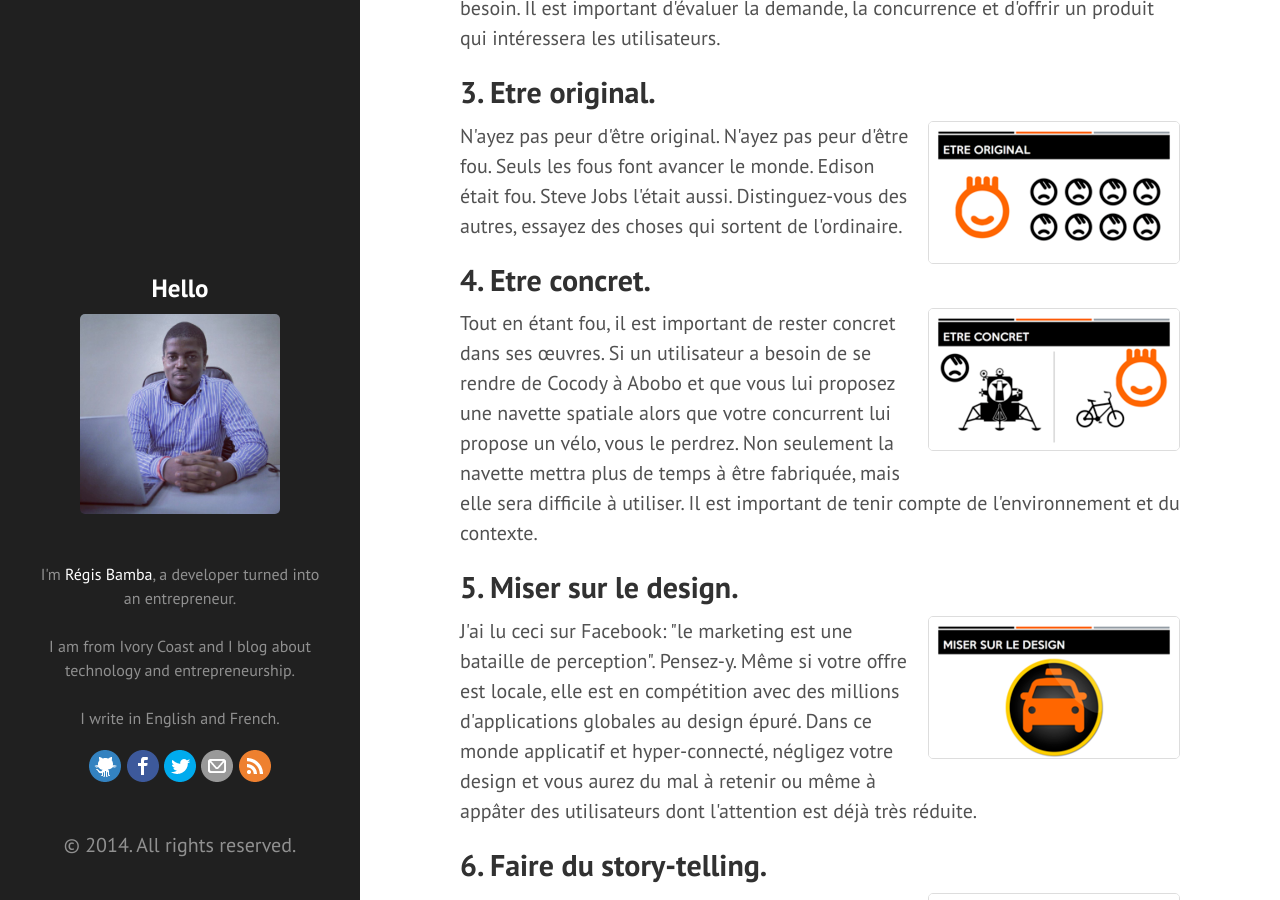
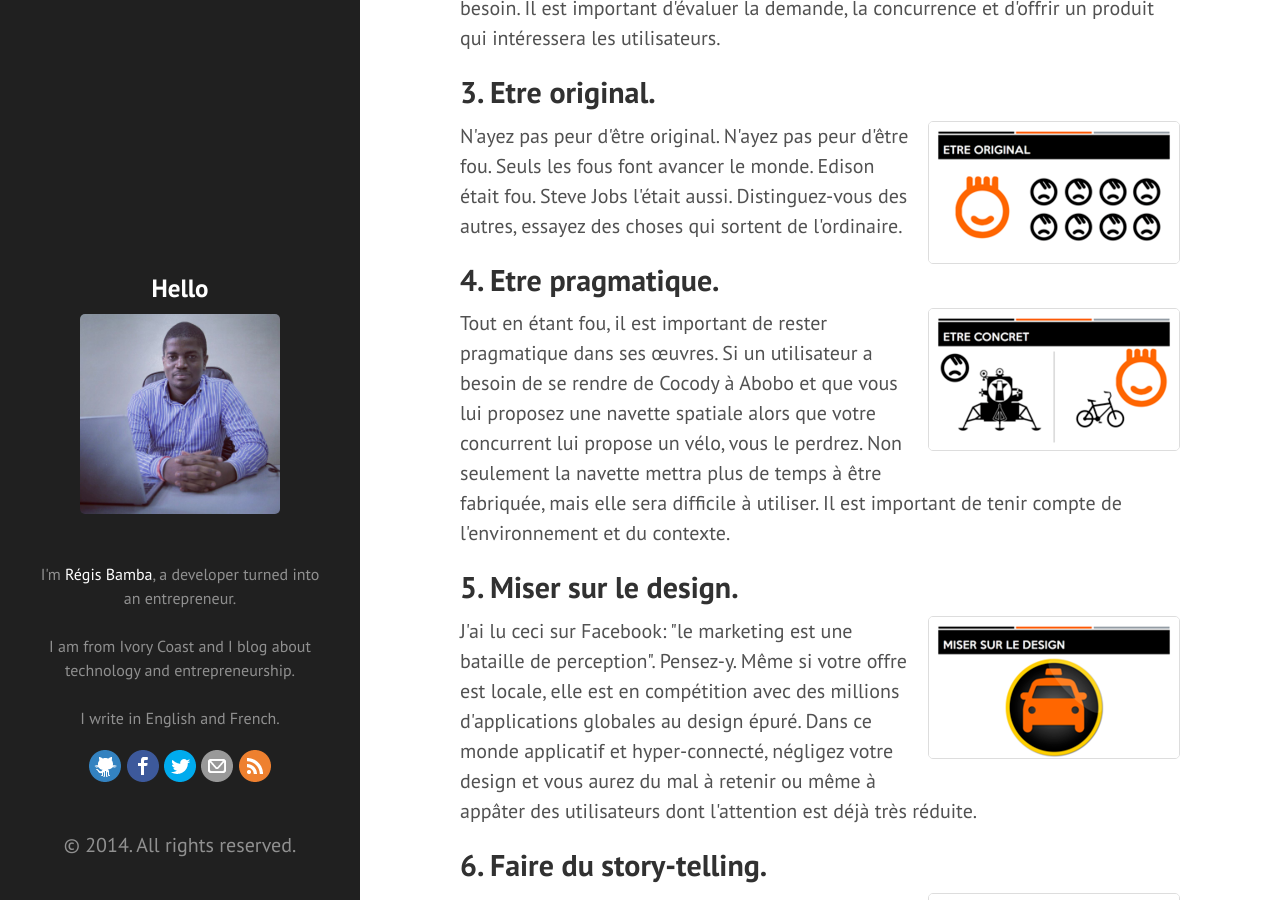
Before and after one commit to fkobon/regisbamba.github.com, a Jekyll site: the page built from _posts/2014-04-14-7-regles-meilleures-applications.md, in a window 1280 px wide and 900 px high, scrolled down 1105 px. Built offline with Jekyll 4.4.1, drawn with Linux system fonts in a browser that asks for light colours; Markdown is read by kramdown in place of the engine named in the settings; comment, search, counter and statistics services are not loaded.

Commit message:
Update 2014-04-14-7-regles-meilleures-applications.md

```diff
--- a/_posts/2014-04-14-7-regles-meilleures-applications.md
+++ b/_posts/2014-04-14-7-regles-meilleures-applications.md
@@ -25,9 +25,9 @@ Il est important en développant nos applications de répondre à un besoin. Il
 <p><img src="/generated/stories/orange-slide-3-250x141-863e88.png" class="callout_right" itemprop="image" > N&#39;ayez pas peur d&#39;être original. N&#39;ayez pas peur d&#39;être fou. Seuls les fous font avancer le monde. Edison était fou. Steve Jobs l&#39;était aussi.
 Distinguez-vous des autres, essayez des choses qui sortent de l&#39;ordinaire.</p>
 
-<h2>4. Etre concret.</h2>
+<h2>4. Etre pragmatique.</h2>
 
-<p><img src="/generated/stories/orange-slide-4-250x141-b01a51.png" class="callout_right" itemprop="image" > Tout en étant fou, il est important de rester concret dans ses œuvres.
+<p><img src="/generated/stories/orange-slide-4-250x141-b01a51.png" class="callout_right" itemprop="image" > Tout en étant fou, il est important de rester pragmatique dans ses œuvres.
 Si un utilisateur a besoin de se rendre de Cocody à Abobo et que vous lui proposez une navette spatiale alors que votre concurrent lui propose un vélo, vous le perdrez.
 Non seulement la navette mettra plus de temps à être fabriquée, mais elle sera difficile à utiliser. Il est important de tenir compte de l&#39;environnement et du contexte.</p>
 
```
